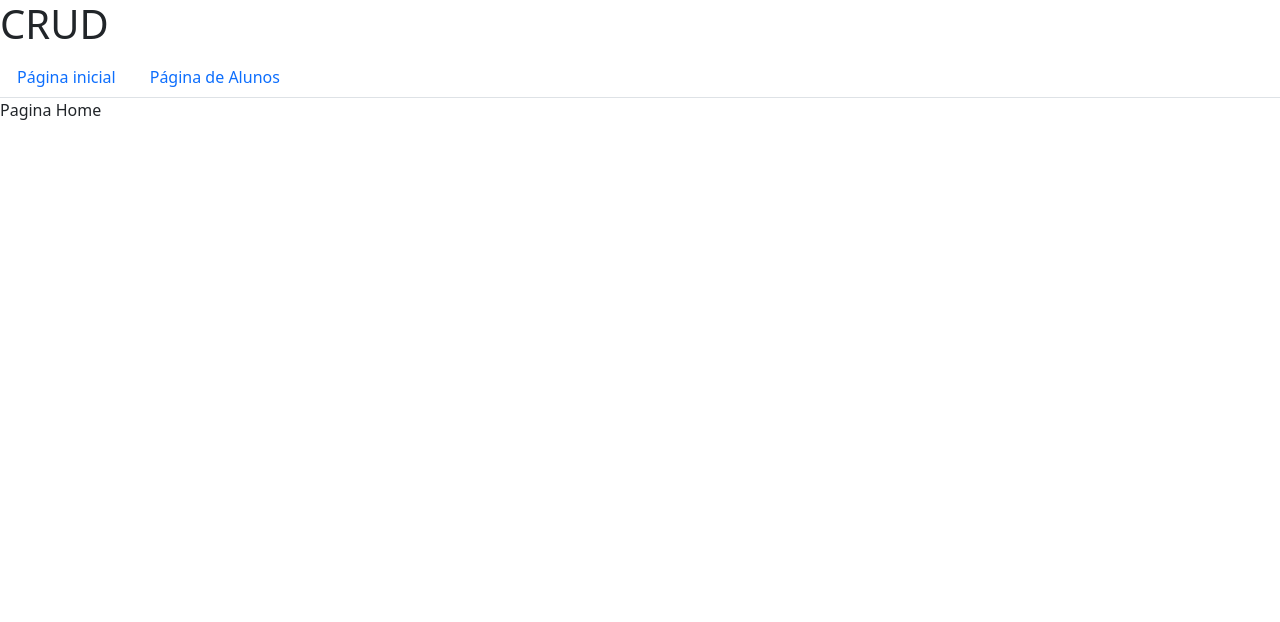
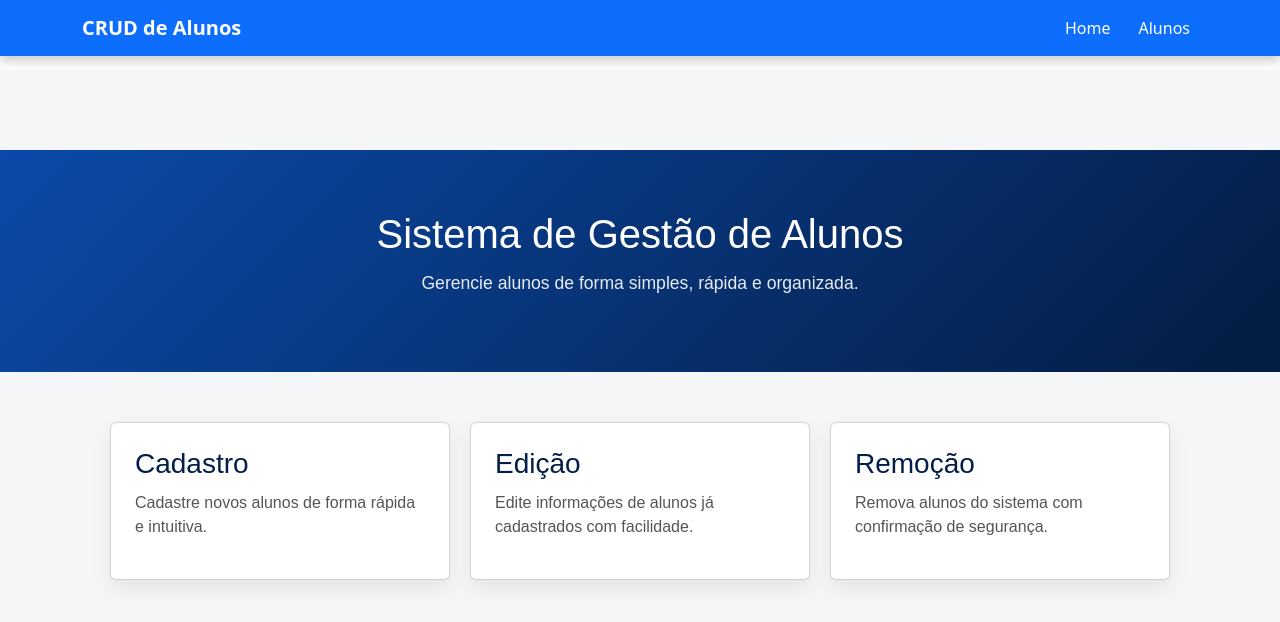
Before and after one commit to LucasRiosF/CRUD-alunos, a React (Create React App) app: page / in a window 1280 px wide. Shown: the top 622 px of the page. Built offline with nearby package versions, Linux system fonts and the light colour scheme.

Commit message:
feat: pagina home e css

```diff
--- a/src/App.js
+++ b/src/App.js
@@ -1,27 +1,20 @@
 import './App.css';
-import Home from './components/Home';
-import Alunos from './components/Alunos';
+import Home from './pages/Home';
+import Alunos from './pages/Alunos';
 import { BrowserRouter, Routes, Link, Route } from 'react-router-dom'
-import { Nav } from 'react-bootstrap';
+import Menu from './components/Navbar';
 import 'bootstrap/dist/css/bootstrap.min.css';
 
 function App() {
   return (
-    <div className="App">
-    <h1>CRUD</h1>
     <BrowserRouter>
+      <Menu />
 
-    <Nav variant='tabs'>
-      <Nav.Link as={Link} to={"/"}>Página inicial</Nav.Link>
-      <Nav.Link as={Link} to={"/Alunos"}>Página de Alunos</Nav.Link>
-    </Nav>
-
-    <Routes>
-      <Route path='/' element={<Home/>}></Route>
-      <Route path='/alunos' element={<Alunos/>}></Route>
-    </Routes>
+      <Routes>
+        <Route path="/" element={<Home />} />
+        <Route path="/alunos" element={<Alunos />} />
+      </Routes>
     </BrowserRouter>
-    </div>
   );
 }
 
--- a/src/components/AlunosModal.jsx
+++ b/src/components/AlunosModal.jsx
@@ -1,10 +1,14 @@
 import React from "react";
 import { Table, Button, Form, Modal } from "react-bootstrap";
-import "./alunos.css"
+import "../pages/alunos.css"
 
 function AlunosModal({ show, hide, id, nome, email, onChangeEmail, onChangeNome, fechar, salvar, novo}) {
     return (
         <div>
+            <Button variant="warning" type="button" onClick={novo} className="botaoModal">
+                 + Novo Aluno
+            </Button>
+
             <Modal show={show} onHide={hide} className="modal-header">
                 <Modal.Header closeButton>
                     <Modal.Title className="modal-title">Dados do aluno</Modal.Title>
@@ -35,17 +39,13 @@ function AlunosModal({ show, hide, id, nome, email, onChangeEmail, onChangeNome,
                 </Modal.Body>
                 <Modal.Footer className="modal-footer">
                     <Button variant="secondary" onClick={fechar}>
-                        Close
+                        Cancelar
                     </Button>
                     <Button variant="primary" type="submit" onClick={salvar}>
                         Salvar
                     </Button>
                 </Modal.Footer>
             </Modal>
-
-            <Button variant="warning" type="button" onClick={novo} className="botaoModal">
-                Cadastrar +
-            </Button>
         </div>
 
     );
--- a/src/components/AlunosTable.jsx
+++ b/src/components/AlunosTable.jsx
@@ -1,15 +1,15 @@
 import React from "react";
 import { Table, Button } from "react-bootstrap";
-import "./alunos.css"
+import "../pages/alunos.css"
 
 function AlunosTabela({ alunos, Atualizar, Excluir }) {
     return (
-        <Table striped bordered hover className="alunos-table">
+        <Table striped bordered hover className="alunos-table shadow-sm">
             <thead>
                 <tr>
                     <th>Nome</th>
                     <th>Email</th>
-                    <th>Opções</th>
+                    <th className="opcoes">Opções</th>
                 </tr>
             </thead>
             <tbody>
--- a/src/components/Home.js
+++ /dev/null
@@ -1,9 +0,0 @@
-function Home(){
-    return (
-        <div>
-            <p>Pagina Home</p>
-        </div>
-    )
-}
-
-export default Home;
--- /dev/null
+++ b/src/components/Navbar.jsx
@@ -0,0 +1,34 @@
+import React from "react";
+import {Link} from 'react-router-dom'
+import "../pages/alunos.css"
+import { Navbar, Nav, Container } from "react-bootstrap";
+
+function Menu() {
+    return (
+        <Navbar bg="primary" variant="dark" expand="lg" fixed="top">
+            <Container>
+                <Navbar.Brand style={{ fontWeight: "600" }}>
+                    CRUD de Alunos
+                </Navbar.Brand>
+
+                <Navbar.Toggle aria-controls="menu-navbar" />
+
+                <Navbar.Collapse id="menu-navbar">
+                    <Nav className="ms-auto align-items-center">
+
+                        <Nav.Link as={Link} to="/">
+                            Home
+                        </Nav.Link>
+
+                        <Nav.Link as={Link} to="/alunos">
+                            Alunos
+                        </Nav.Link>
+
+                    </Nav>
+                </Navbar.Collapse>
+            </Container>
+        </Navbar>
+    )
+}
+
+export default Menu;
--- a/src/components/Alunos.js
+++ b/src/pages/Alunos.js
@@ -1,8 +1,9 @@
 import React from "react";
 import { buscarAlunos, cadastrarAlunos, atualizarAluno, deletarAlunos, buscarAlunoPorID } from "../service/alunosService"
 import { validarAluno } from "../utils/validarAluno";
-import AlunosTabela from "./AlunosTable";
-import AlunosModal from "./AlunosModal";
+import AlunosTabela from "../components/AlunosTable";
+import AlunosModal from "../components/AlunosModal";
+import Menu from "../components/Navbar";
 import "./alunos.css"
 
 class Alunos extends React.Component {
@@ -21,10 +22,6 @@ class Alunos extends React.Component {
 
     componentDidMount() {
         this.buscarAluno();
-    }
-
-    componentWillUnmount() {
-
     }
 
     buscarAluno = async () => {
@@ -148,7 +145,11 @@ class Alunos extends React.Component {
 
     render() {
         return (
+            <>
+            <Menu abrirModal={this.reset}/>
             <div className="alunos-container">
+
+                <h3>Lista de Alunos</h3>
 
                 <AlunosModal
                 show={this.state.modalAberto}
@@ -170,6 +171,7 @@ class Alunos extends React.Component {
                 />
 
             </div>
+            </>
         );
     }
 }
--- /dev/null
+++ b/src/pages/Home.js
@@ -0,0 +1,49 @@
+import React from "react";
+import { Container, Row, Col, Card, Button } from "react-bootstrap";
+import Menu from "../components/Navbar"
+import "./home.css"
+
+function Home() {
+    return (
+        <>
+            <div>
+                <Menu />
+
+                <div className="home">
+                    <section className="home-hero">
+                        <h1>Sistema de Gestão de Alunos</h1>
+                        <p>
+                            Gerencie alunos de forma simples, rápida e organizada.
+                        </p>
+                    </section>
+
+                    <section className="home-cards">
+
+                        <div className="card">
+                            <h3>Cadastro</h3>
+                            <p>
+                                Cadastre novos alunos de forma rápida e intuitiva.
+                            </p>
+                        </div>
+
+                        <div className="card">
+                            <h3>Edição</h3>
+                            <p>
+                                Edite informações de alunos já cadastrados com facilidade.
+                            </p>
+                        </div>
+
+                        <div className="card">
+                            <h3>Remoção</h3>
+                            <p>
+                                Remova alunos do sistema com confirmação de segurança.
+                            </p>
+                        </div>
+                    </section>
+                </div>
+        </div >
+        </>
+    )
+}
+
+export default Home;
--- a/src/components/alunos.css
+++ b/src/pages/alunos.css
@@ -1,20 +1,18 @@
+body {
+    padding-top: 70px;
+}
+
 .alunos-container {
     max-width: 1000px;
-    margin: 60px auto;
+    margin: 80px auto;
     padding: 30px;
     background-color: #ffffff;
     border-radius: 16px;
     box-shadow: 0 10px 30px rgba(0, 0, 0, 0.08);
 }
 
-.alunos-table {
-    border-radius: 12px;
-    overflow: hidden;
-}
-
 .alunos-table th {
     background-color: #f8f9fa;
-    text-align: center;
     font-weight: 600;
     color: #495057;
     border: none;
@@ -22,7 +20,10 @@
 
 .alunos-table td {
     vertical-align: middle;
-    border-top: 1px solid #dee2e6;
+}
+
+.alunos-table tbody tr:hover {
+  background-color: #f1f3f5;
 }
 
 .alunos-table button {
@@ -72,3 +73,33 @@
 .modal-footer {
     border-top: none;
 }
+
+.opcoes {
+    text-align: center;
+    align-items: center;
+}
+
+.navbar {
+  box-shadow: 0 4px 12px rgba(0, 0, 0, 0.12);
+}
+
+.navbar-brand {
+  font-size: 1.2rem;
+}
+
+.navbar .nav-link {
+  color: #ffffff !important;
+  font-weight: 500;
+  margin-left: 12px;
+  cursor: pointer;
+}
+
+.navbar .nav-link:hover {
+  opacity: 0.85;
+}
+
+.btn-cadastrar {
+  background-color: rgba(255, 255, 255, 0.15);
+  padding: 6px 14px;
+  border-radius: 8px;
+}
--- /dev/null
+++ b/src/pages/home.css
@@ -0,0 +1,52 @@
+.home {
+  padding-top: 80px;
+  min-height: 100vh;
+  background: #f4f6f8;
+  font-family: Arial, Helvetica, sans-serif;
+}
+
+.home-hero {
+  text-align: center;
+  padding: 60px 20px;
+  background: linear-gradient(135deg, #0b4aaa, #041c41);
+  color: white;
+}
+
+.home-hero h1 {
+  font-size: 2.5rem;
+  margin-bottom: 12px;
+}
+
+.home-hero p {
+  font-size: 1.1rem;
+  opacity: 0.9;
+}
+
+
+.home-cards {
+  max-width: 1100px;
+  margin: 50px auto;
+  padding: 0 20px;
+
+  display: grid;
+  grid-template-columns: repeat(auto-fit, minmax(230px, 1fr));
+  gap: 20px;
+}
+
+.card {
+  background: white;
+  border-radius: 12px;
+  padding: 24px;
+  box-shadow: 0 8px 20px rgba(0, 0, 0, 0.08);
+  transition: transform 0.2s ease, box-shadow 0.2s ease;
+}
+
+.card h3 {
+  margin-bottom: 10px;
+  color: #031e49;
+}
+
+.card p {
+  color: #555;
+  line-height: 1.5;
+}
```
